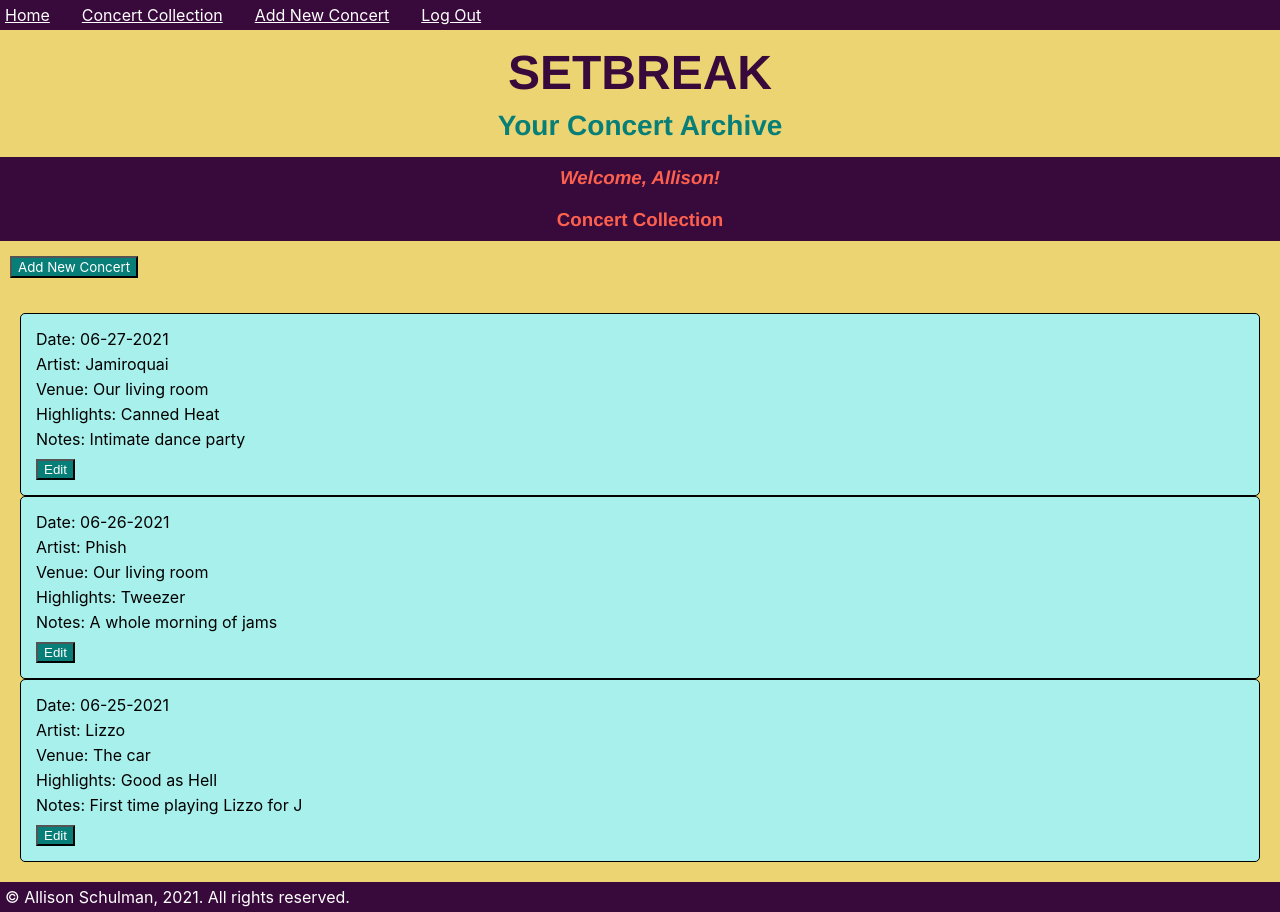
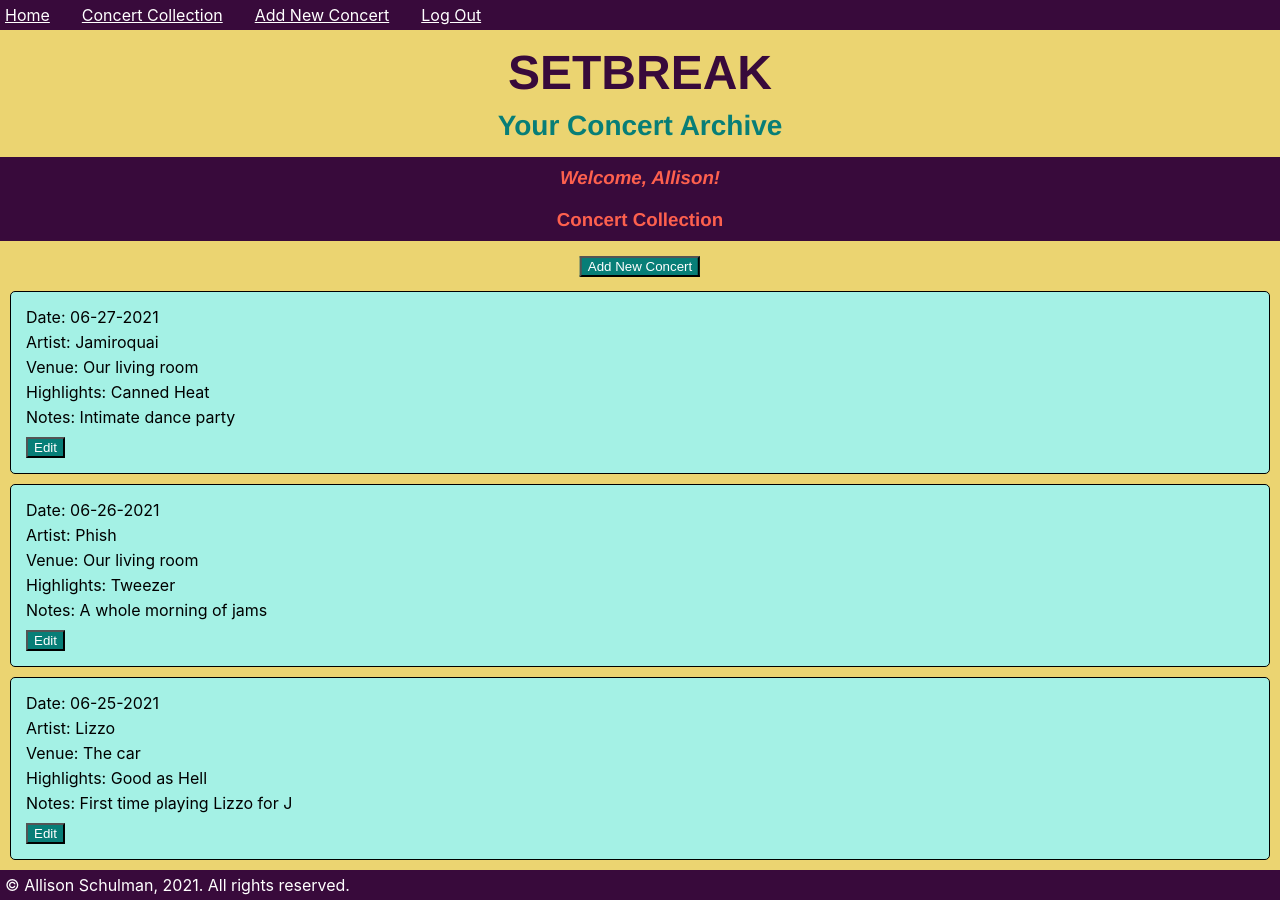
Before and after one commit to sneakin-allie/Setbreak, a React (Create React App) app: page /list in a window 1280 px wide. Built offline with nearby package versions, Linux system fonts and the light colour scheme; no server answers; the HTML template or start-up script is replaced by a standard one.

Commit message:
Concert collection li and button centered

```diff
--- a/src/ConcertItem/ConcertItem.css
+++ b/src/ConcertItem/ConcertItem.css
@@ -2,7 +2,8 @@
     padding: 10px;
     border: 1px solid black;
     border-radius: 5px;
-    background: #a8f0ec;
+    background: #a4f1e5;
+    margin: 0px 10px 10px 10px;
 }
 
 .Concert p {
--- a/src/ConcertList/ConcertList.css
+++ b/src/ConcertList/ConcertList.css
@@ -2,11 +2,20 @@
     margin: 0;
     padding: 0;
     list-style-type: none;
-    padding: 20px;
 }
 
-/* Center this button */
+/* Button needs recentering */
+.Add-new-concert-button-container {
+    height: 50px;
+    position: relative;
+}
+
 .Add-new-concert-button {
     font-family: -apple-system, BlinkMacSystemFont, 'Segoe UI', Roboto, Oxygen, Ubuntu, Cantarell, 'Open Sans', 'Helvetica Neue', sans-serif;
-    margin: 15px 10px;
+    margin: 0;
+    position: absolute;
+    top: 50%;
+    left: 50%;
+    -ms-transform: translate(-50%, -50%);
+    transform: translate(-50%, -50%);
 }
--- a/src/ConcertList/ConcertList.js
+++ b/src/ConcertList/ConcertList.js
@@ -44,11 +44,13 @@ class ConcertList extends React.Component {
                             pathname: `/add`
                         }}
                     >
-                            <button
-                                type="button"
-                                className="Add-new-concert-button">
-                                Add New Concert
-                            </button>
+                        <div className="Add-new-concert-button-container">
+                            <div className="Add-new-concert-button">
+                                <button type="button">
+                                    Add New Concert
+                                </button>
+                            </div>
+                        </div>
                     </Link>
                         <ul className="Concert-list">
                             {this.props.concerts.map((concert, i) =>
```
